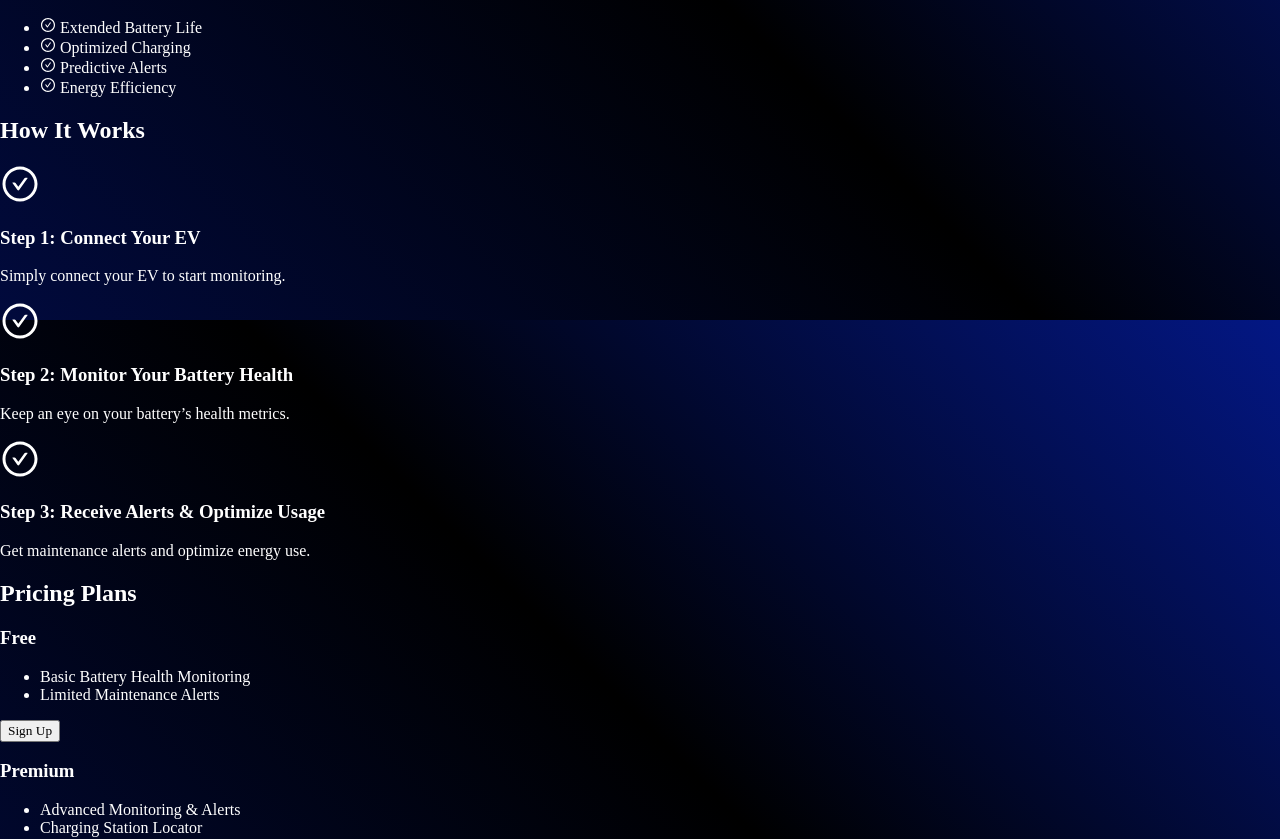
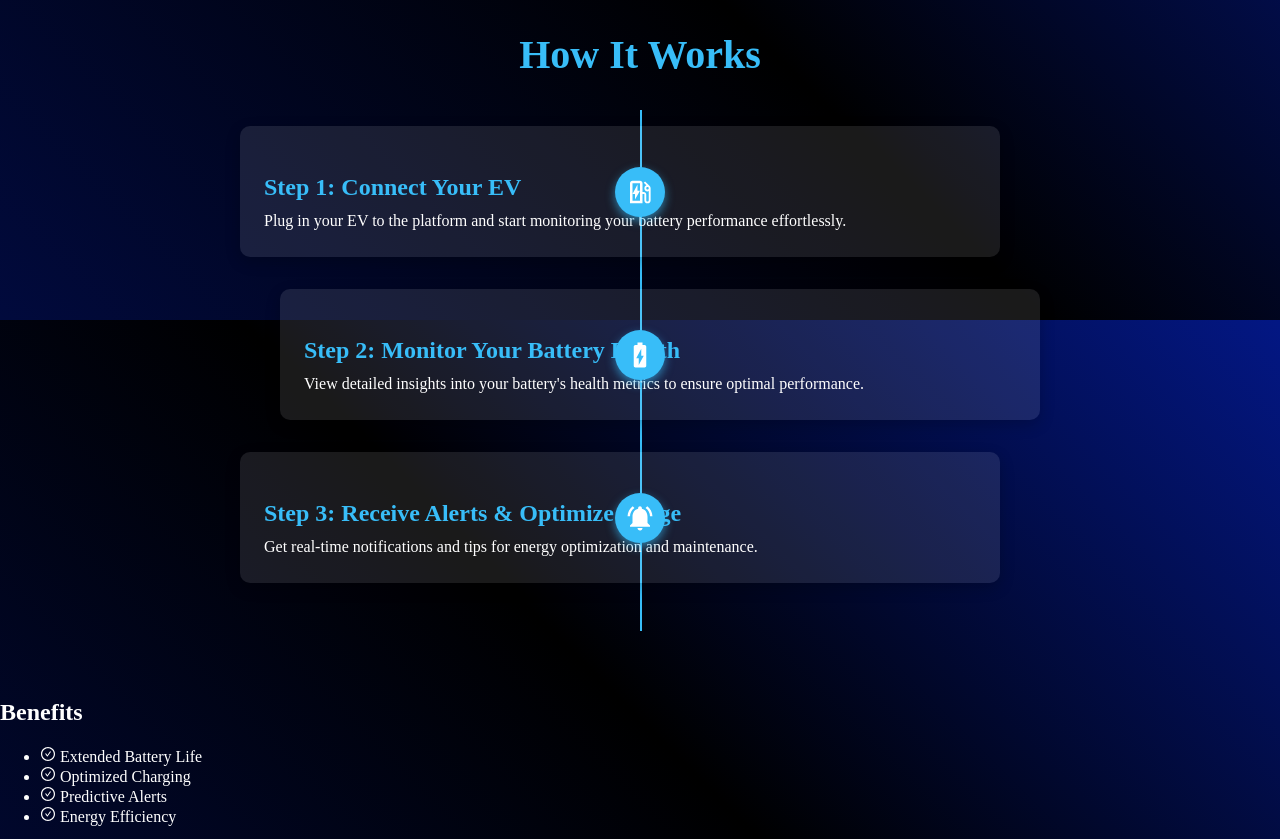
Before and after one commit to Chetz-7088/BatterySync, a React (Create React App) app in the folder frontend/: page / in a window 1280 px wide. Shown: the part 1280-2119 px from the top of the page. Built offline with nearby package versions, Linux system fonts and the light colour scheme.

Commit message:
false commit

```diff
--- a/frontend/src/components/Authentication/authentication.css
+++ b/frontend/src/components/Authentication/authentication.css
@@ -20,6 +20,10 @@
 
 .left-section {
     width: 50vw;
+}
+
+.features {
+    animation: fadeIn 1.5s ease-in-out;
 }
 
 .logo-container {
--- /dev/null
+++ b/frontend/src/components/Home/Benefits.jsx
@@ -0,0 +1,18 @@
+import React from "react";
+import { AiOutlineCheckCircle } from 'react-icons/ai';
+
+const Benefits = () => {
+    return (
+        <section className="benefits">
+            <h2>Benefits</h2>
+            <ul>
+                <li><AiOutlineCheckCircle /> Extended Battery Life</li>
+                <li><AiOutlineCheckCircle /> Optimized Charging</li>
+                <li><AiOutlineCheckCircle /> Predictive Alerts</li>
+                <li><AiOutlineCheckCircle /> Energy Efficiency</li>
+            </ul>
+        </section>
+    );
+};
+
+export default Benefits;
--- a/frontend/src/components/Home/Features.jsx
+++ b/frontend/src/components/Home/Features.jsx
@@ -12,7 +12,7 @@ const Features = () => {
                     setIsVisible(true);
                 }
             },
-            { threshold: 0.2 }
+            { threshold: 0.3 }
         );
         if(featuresRef.current){
             observer.observe(featuresRef.current);
@@ -25,7 +25,7 @@ const Features = () => {
     }, []);
 
     return (
-        <section className={`features ${isVisible ? "visible" : ""}`} ref={featuresRef}>
+        <section className={`Features ${isVisible ? "visible" : ""}`} ref={featuresRef}>
             <h2>CORE FEATURES</h2>
             <div className="feature-cards">
                 <div className="feature-card">
--- a/frontend/src/components/Home/Home.jsx
+++ b/frontend/src/components/Home/Home.jsx
@@ -1,10 +1,11 @@
 import React from 'react';
 import { Link } from 'react-router-dom';
-import { AiOutlineCheckCircle } from 'react-icons/ai';
 import PageTransitionWrapper from '../../PageTransitionWrapper';
 import Navbar from './Navbar';
 import Hero from './Hero';
 import Features from './Features';
+import Benefits from './Benefits';
+import Working from './Working';
 import './home.css';
 
 const Home = () => {
@@ -20,38 +21,11 @@ const Home = () => {
             {/* Features Section */}
             <Features />
 
+            {/* How It Works Section */}
+            <Working />
+
             {/* Benefits Section */}
-            <section className="benefits">
-                <h2>Benefits</h2>
-                <ul>
-                    <li><AiOutlineCheckCircle /> Extended Battery Life</li>
-                    <li><AiOutlineCheckCircle /> Optimized Charging</li>
-                    <li><AiOutlineCheckCircle /> Predictive Alerts</li>
-                    <li><AiOutlineCheckCircle /> Energy Efficiency</li>
-                </ul>
-            </section>
-
-            {/* How It Works Section */}
-            <section id="how-it-works" className="how-it-works">
-                <h2>How It Works</h2>
-                <div className="steps">
-                    <div className="step">
-                        <AiOutlineCheckCircle size={40} />
-                        <h3>Step 1: Connect Your EV</h3>
-                        <p>Simply connect your EV to start monitoring.</p>
-                    </div>
-                    <div className="step">
-                        <AiOutlineCheckCircle size={40} />
-                        <h3>Step 2: Monitor Your Battery Health</h3>
-                        <p>Keep an eye on your battery’s health metrics.</p>
-                    </div>
-                    <div className="step">
-                        <AiOutlineCheckCircle size={40} />
-                        <h3>Step 3: Receive Alerts & Optimize Usage</h3>
-                        <p>Get maintenance alerts and optimize energy use.</p>
-                    </div>
-                </div>
-            </section>
+            <Benefits />
 
             {/* Pricing Section */}
             <section className="pricing">
--- /dev/null
+++ b/frontend/src/components/Home/Working.jsx
@@ -0,0 +1,41 @@
+import React from "react";
+import { MdOutlineEvStation, MdBatteryChargingFull, MdNotificationsActive } from "react-icons/md";
+
+const Working = () => {
+    return (
+        <section id="how-it-works" className="how-it-works">
+            <h2>How It Works</h2>
+            <div className="timeline">
+                <div className="timeline-item">
+                    <div className="timeline-icon">
+                        <MdOutlineEvStation size={30} />
+                    </div>
+                    <div className="timeline-content">
+                        <h3>Step 1: Connect Your EV</h3>
+                        <p>Plug in your EV to the platform and start monitoring your battery performance effortlessly.</p>
+                    </div>
+                </div>
+                <div className="timeline-item">
+                    <div className="timeline-icon">
+                        <MdBatteryChargingFull size={30} />
+                    </div>
+                    <div className="timeline-content">
+                        <h3>Step 2: Monitor Your Battery Health</h3>
+                        <p>View detailed insights into your battery's health metrics to ensure optimal performance.</p>
+                    </div>
+                </div>
+                <div className="timeline-item">
+                    <div className="timeline-icon">
+                        <MdNotificationsActive size={30} />
+                    </div>
+                    <div className="timeline-content">
+                        <h3>Step 3: Receive Alerts & Optimize Usage</h3>
+                        <p>Get real-time notifications and tips for energy optimization and maintenance.</p>
+                    </div>
+                </div>
+            </div>
+        </section>
+    );
+};
+
+export default Working;
--- a/frontend/src/components/Home/home.css
+++ b/frontend/src/components/Home/home.css
@@ -190,20 +190,6 @@
     color: #010a3d;
 }
 
-.image-content {
-    flex: 1;
-    display: flex;
-    justify-content: center;
-    align-items: center;
-}
-
-.image-content img {
-    width: 100%;
-    max-width: 500px;
-    border-radius: 2rem;
-    animation: float 3s infinite ease-in-out;
-}
-
 @keyframes fadeIn {
     from {
         opacity: 0;
@@ -216,7 +202,7 @@
 }
 
 /*Features Styling*/
-.features {
+.Features {
     padding: 2rem;
     color: white;
     text-align: center;
@@ -225,12 +211,12 @@
     transition: opacity 1.5s ease-in-out, transform 1.5s ease-in-out;
 }
 
-.features.visible {
+.Features.visible {
     opacity: 1;
     transform: translateY(0);
 }
 
-.features h2 {
+.Features h2 {
     font-size: 2.5rem;
     margin-bottom: 2rem;
     color: #ffffff;
@@ -332,3 +318,157 @@
         box-shadow: 0 0 20px rgba(0, 255, 204, 1), 0 0 40px rgba(0, 102, 255, 1);
     }
 }
+
+/* Working Styling */
+/* Section Styling */
+.how-it-works {
+    padding: 3rem 2rem;
+    color: white;
+    text-align: center;
+    animation: fadeIn 1.5s ease-in-out;
+}
+
+.how-it-works h2 {
+    font-size: 2.5rem;
+    margin-bottom: 2rem;
+    font-weight: bold;
+    color: #38bdf8; /* Matches color theme */
+}
+
+/* Timeline Container */
+.timeline {
+    position: relative;
+    max-width: 800px;
+    margin: 0 auto;
+    padding: 1rem 0;
+}
+
+/* Timeline Vertical Line */
+.timeline:before {
+    content: "";
+    position: absolute;
+    top: 0;
+    left: 50%;
+    width: 2px;
+    height: 100%;
+    background: #38bdf8;
+    z-index: -1;
+}
+
+/* Timeline Item */
+.timeline-item {
+    display: flex;
+    align-items: center;
+    margin-bottom: 2rem;
+    position: relative;
+    opacity: 0;
+    transform: translateX(-100%);
+    animation: slideInFromLeft 1s ease-in-out forwards;
+}
+
+.timeline-item:nth-child(even) {
+    transform: translateX(100%);
+    animation: slideInFromRight 1s ease-in-out forwards;
+}
+
+/* Staggered Animations for Items */
+.timeline-item:nth-child(1) {
+    animation-delay: 0.3s;
+}
+
+.timeline-item:nth-child(2) {
+    animation-delay: 0.6s;
+}
+
+.timeline-item:nth-child(3) {
+    animation-delay: 0.9s;
+}
+
+.timeline-item:nth-child(4) {
+    animation-delay: 1.2s;
+}
+
+/* Timeline Icon */
+.timeline-icon {
+    width: 50px;
+    height: 50px;
+    background: #38bdf8;
+    color: white;
+    display: flex;
+    align-items: center;
+    justify-content: center;
+    border-radius: 50%;
+    flex-shrink: 0;
+    box-shadow: 0 4px 10px rgba(56, 189, 248, 0.6);
+    position: absolute;
+    left: 50%;
+    transform: translateX(-50%);
+    z-index: 1;
+}
+
+/* Timeline Content */
+.timeline-content {
+    background: rgba(255, 255, 255, 0.1);
+    border-radius: 10px;
+    padding: 1.5rem;
+    color: white;
+    text-align: left;
+    flex-grow: 1;
+    box-shadow: 0 5px 15px rgba(0, 0, 0, 0.2);
+    width: 45%;
+    position: relative;
+}
+
+.timeline-item:nth-child(odd) .timeline-content {
+    margin-left: auto;
+    margin-right: 2.5rem;
+}
+
+.timeline-item:nth-child(even) .timeline-content {
+    margin-right: auto;
+    margin-left: 2.5rem;
+}
+
+.timeline-content h3 {
+    font-size: 1.5rem;
+    margin-bottom: 0.5rem;
+    color: #38bdf8;
+}
+
+.timeline-content p {
+    font-size: 1rem;
+    line-height: 1.5;
+    margin: 0;
+}
+
+/* Animations */
+@keyframes fadeIn {
+    from {
+        opacity: 0;
+    }
+    to {
+        opacity: 1;
+    }
+}
+
+@keyframes slideInFromLeft {
+    from {
+        opacity: 0;
+        transform: translateX(-100%);
+    }
+    to {
+        opacity: 1;
+        transform: translateX(0);
+    }
+}
+
+@keyframes slideInFromRight {
+    from {
+        opacity: 0;
+        transform: translateX(100%);
+    }
+    to {
+        opacity: 1;
+        transform: translateX(0);
+    }
+}
```
